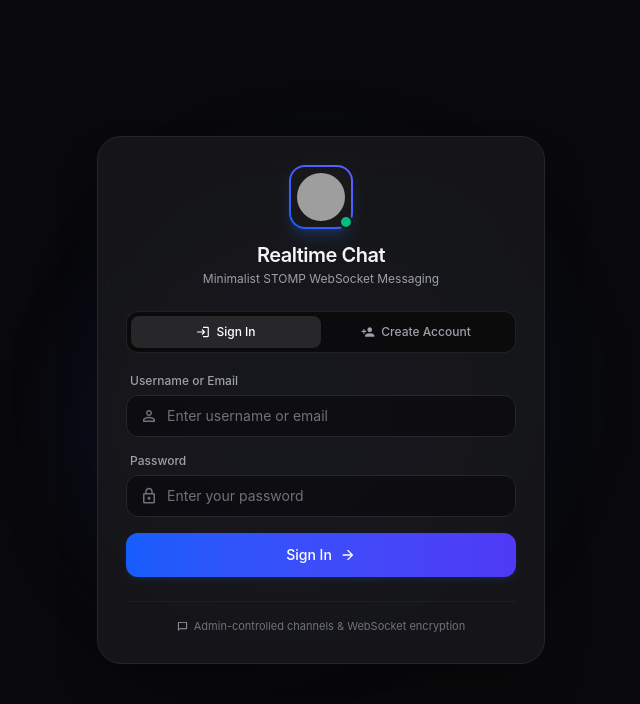
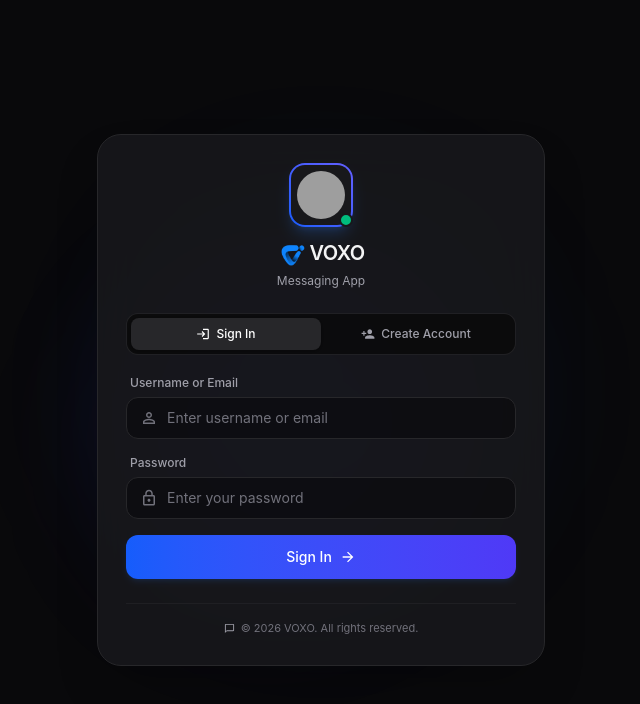
Before and after one commit to vishshukla1234/Dicord-Kind-Of, a React (Vite) app: page / in a window 1280 px wide. Shown: the top 704 px of the page, without its empty margins (319-959 px from the left). Built offline with nearby package versions, Linux system fonts and the light colour scheme; grey boxes are pictures that could not be loaded.

Commit message:
Add some animations to the logo

```diff
--- a/src/components/JoinCreateChat.jsx
+++ b/src/components/JoinCreateChat.jsx
@@ -23,6 +23,8 @@ import {
     MdPersonAdd,
     MdShield,
 } from "react-icons/md";
+
+import logo from "../assets/logo.png"
 
 const RANDOM_ROOM_PRESETS = [
     "dev-hangout",
@@ -237,10 +239,12 @@ const JoinCreateChat = () => {
                     </div>
 
                     <h1 className="text-xl font-semibold tracking-tight text-zinc-100">
-                        Realtime Chat
+                        <span className="flex transition-transform duration-300 hover:scale-110 hover:rotate-12">
+                            <img className="w-8 h-8" src={logo} alt="VOXO logo" srcset="" />VOXO
+                        </span>
                     </h1>
                     <p className="text-xs text-zinc-400 mt-0.5">
-                        {authUser ? `Welcome back, @${authUser.username}` : "Minimalist STOMP WebSocket Messaging"}
+                        {authUser ? `Welcome back, @${authUser.username}` : "Messaging App"}
                     </p>
                 </div>
 
@@ -252,8 +256,7 @@ const JoinCreateChat = () => {
                             <button
                                 type="button"
                                 onClick={() => setAuthMode("signin")}
-                                className={`flex-1 py-2 text-xs font-medium rounded-lg transition-all flex items-center justify-center gap-1.5 cursor-pointer ${
-                                    authMode === "signin"
+                                className={`flex-1 py-2 text-xs font-medium rounded-lg transition-all flex items-center justify-center gap-1.5 cursor-pointer ${authMode === "signin"
                                     ? "bg-zinc-800 text-white shadow-sm"
                                     : "text-zinc-400 hover:text-zinc-200"
                                     }`}
@@ -263,8 +266,7 @@ const JoinCreateChat = () => {
                             <button
                                 type="button"
                                 onClick={() => setAuthMode("signup")}
-                                className={`flex-1 py-2 text-xs font-medium rounded-lg transition-all flex items-center justify-center gap-1.5 cursor-pointer ${
-                                    authMode === "signup"
+                                className={`flex-1 py-2 text-xs font-medium rounded-lg transition-all flex items-center justify-center gap-1.5 cursor-pointer ${authMode === "signup"
                                     ? "bg-zinc-800 text-white shadow-sm"
                                     : "text-zinc-400 hover:text-zinc-200"
                                     }`}
@@ -432,8 +434,7 @@ const JoinCreateChat = () => {
                             <button
                                 type="button"
                                 onClick={() => setRoomMode("join")}
-                                className={`flex-1 py-2 text-xs font-medium rounded-lg transition-all flex items-center justify-center gap-1.5 cursor-pointer ${
-                                    roomMode === "join"
+                                className={`flex-1 py-2 text-xs font-medium rounded-lg transition-all flex items-center justify-center gap-1.5 cursor-pointer ${roomMode === "join"
                                     ? "bg-zinc-800 text-white shadow-sm"
                                     : "text-zinc-400 hover:text-zinc-200"
                                     }`}
@@ -443,8 +444,7 @@ const JoinCreateChat = () => {
                             <button
                                 type="button"
                                 onClick={() => setRoomMode("create")}
-                                className={`flex-1 py-2 text-xs font-medium rounded-lg transition-all flex items-center justify-center gap-1.5 cursor-pointer ${
-                                    roomMode === "create"
+                                className={`flex-1 py-2 text-xs font-medium rounded-lg transition-all flex items-center justify-center gap-1.5 cursor-pointer ${roomMode === "create"
                                     ? "bg-zinc-800 text-white shadow-sm"
                                     : "text-zinc-400 hover:text-zinc-200"
                                     }`}
@@ -544,7 +544,7 @@ const JoinCreateChat = () => {
                 <div className="mt-6 pt-4 border-t border-zinc-800/60 text-center">
                     <p className="text-[11px] text-zinc-500 flex items-center justify-center gap-1.5">
                         <MdChatBubbleOutline className="text-zinc-400" />
-                        Admin-controlled channels & WebSocket encryption
+                        © 2026 VOXO. All rights reserved.
                     </p>
                 </div>
             </div>
```
Lines whose indentation alone changed are shown as unchanged.
